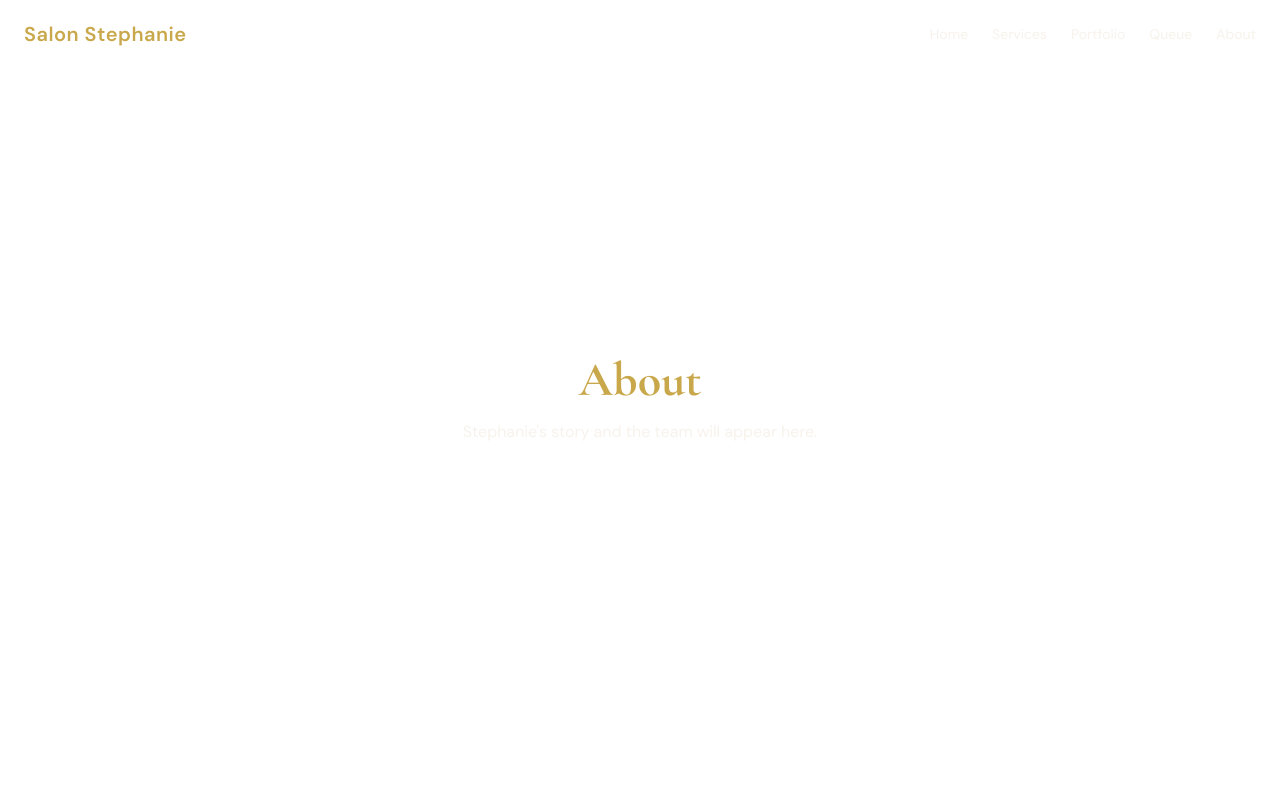
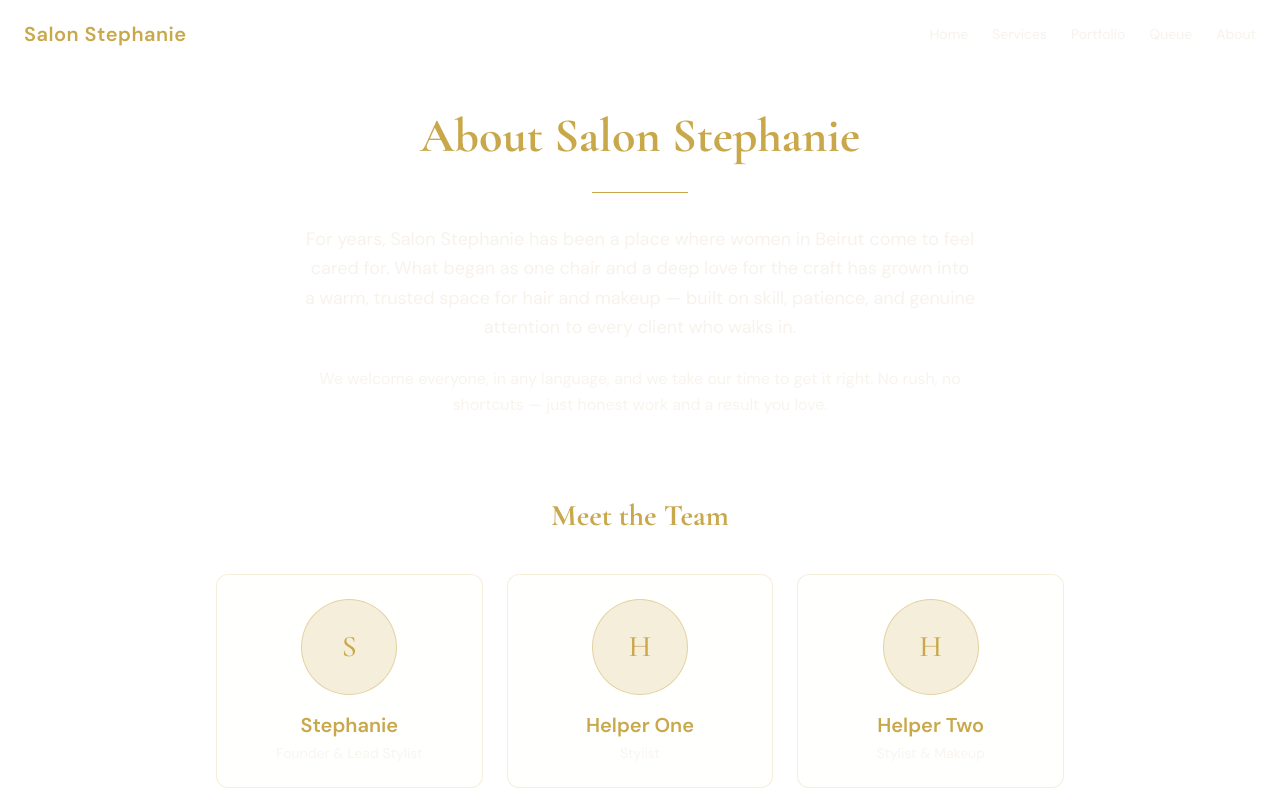
Before and after one commit to joujouib/salon-stephanie, a Next.js app: page /about in a window 1280 px wide. Shown: the top 800 px of the page. Built offline with nearby package versions, Linux system fonts and the light colour scheme.

Commit message:
Add about page with team section

```diff
--- a/src/app/about/page.js
+++ b/src/app/about/page.js
@@ -1,10 +1,57 @@
 import { displayFont } from "../fonts";
+
+const team = [
+  { id: 1, name: "Stephanie", role: "Founder & Lead Stylist" },
+  { id: 2, name: "Helper One", role: "Stylist" },
+  { id: 3, name: "Helper Two", role: "Stylist & Makeup" },
+];
 
 export default function AboutPage() {
   return (
-    <section className="flex flex-col items-center justify-center min-h-screen px-6 text-center">
-      <h1 className={`${displayFont.className} text-gold text-5xl font-bold`}>About</h1>
-      <p className="text-cream/80 mt-4">Stephanie's story and the team will appear here.</p>
+    <section className="min-h-screen px-6 pt-28 pb-16 max-w-4xl mx-auto">
+
+      {/* Story */}
+      <h1 className={`${displayFont.className} text-gold text-5xl font-bold text-center`}>
+        About Salon Stephanie
+      </h1>
+
+      <div className="w-24 h-px bg-gold mx-auto my-8"></div>
+
+      <p className="text-cream/80 text-lg leading-relaxed text-center max-w-2xl mx-auto">
+        For years, Salon Stephanie has been a place where women in Beirut come
+        to feel cared for. What began as one chair and a deep love for the craft
+        has grown into a warm, trusted space for hair and makeup — built on
+        skill, patience, and genuine attention to every client who walks in.
+      </p>
+
+      <p className="text-cream/70 leading-relaxed text-center max-w-2xl mx-auto mt-6">
+        We welcome everyone, in any language, and we take our time to get it
+        right. No rush, no shortcuts — just honest work and a result you love.
+      </p>
+
+      {/* Team */}
+      <h2 className={`${displayFont.className} text-gold text-3xl font-bold text-center mt-20`}>
+        Meet the Team
+      </h2>
+
+      <div className="grid grid-cols-1 md:grid-cols-3 gap-6 mt-10">
+        {team.map((member) => (
+          <div
+            key={member.id}
+            className="bg-cream/5 border border-gold/20 rounded-xl p-6 text-center hover:border-gold/50 transition-colors"
+          >
+            {/* Placeholder avatar circle */}
+            <div className="w-24 h-24 rounded-full bg-gold/20 border border-gold/40 mx-auto flex items-center justify-center">
+              <span className={`${displayFont.className} text-gold text-3xl`}>
+                {member.name.charAt(0)}
+              </span>
+            </div>
+            <h3 className="text-gold text-xl font-semibold mt-4">{member.name}</h3>
+            <p className="text-cream/60 text-sm mt-1">{member.role}</p>
+          </div>
+        ))}
+      </div>
+
     </section>
   );
 }
```
